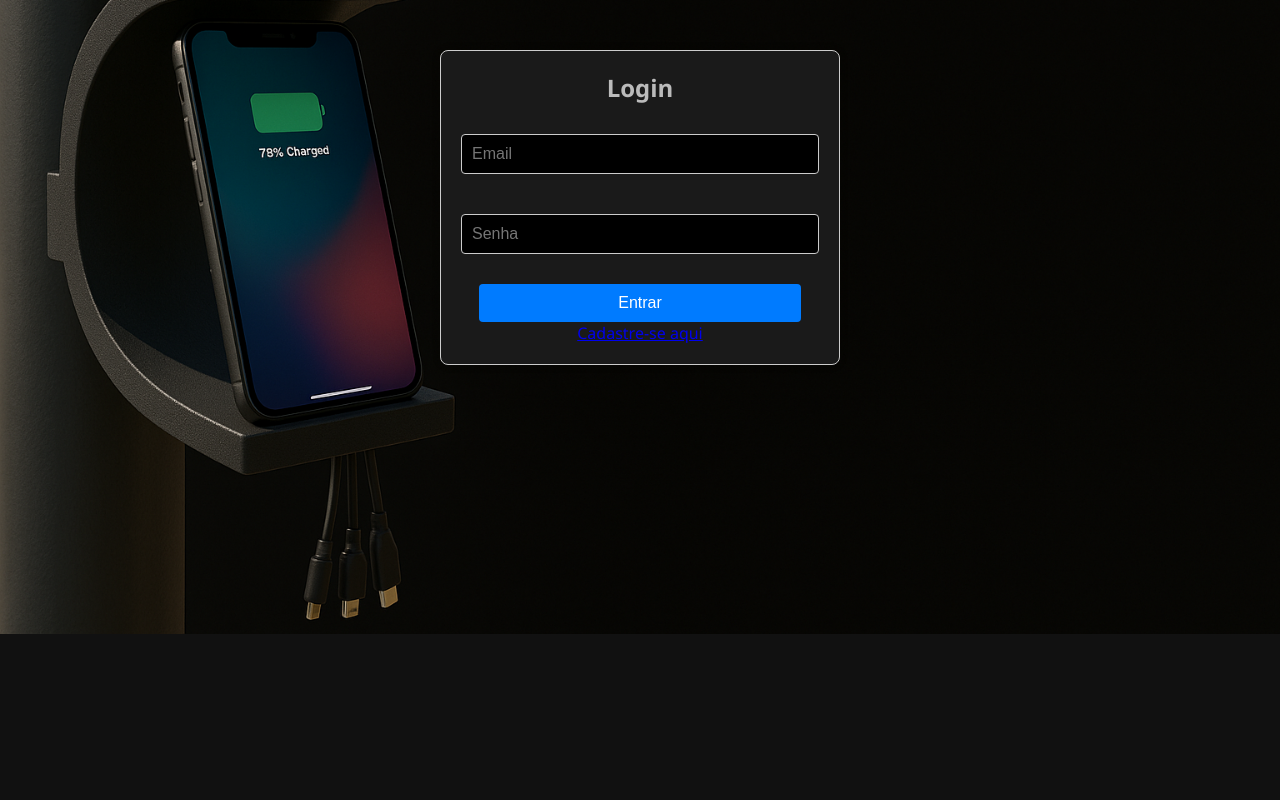
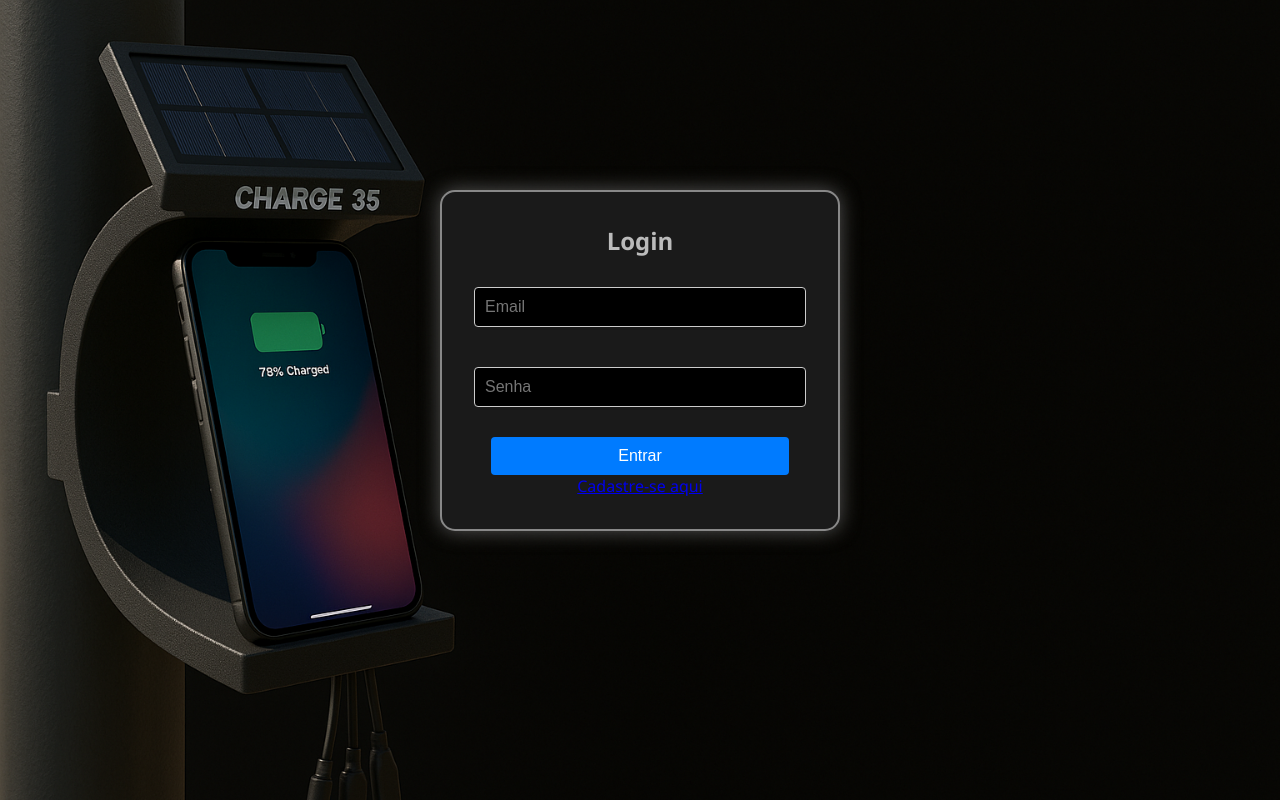
Before and after one commit to caiosilverio7/TCC-2025-PainelCharger, a PHP site: page /login.php in a window 1280 px wide. Run offline with PHP 8.4, Linux system fonts and the light colour scheme.

Commit message:
Ajustes tela de login

```diff
--- a/login.css
+++ b/login.css
@@ -11,20 +11,41 @@ body {
   color: white;
     background-image: url("Imagens/fundo.png");
         background-repeat: no-repeat;
-  background-position: center center;
-  background-size: 100% auto;
+  background-position: center top;
+  background-size: cover;
+    min-height: 100vh;
+    display: flex;
+    justify-content: center;
+    align-items: center;
+}
+#msgErro {
+    padding: 10px;
+    background-color: #fdd;
+    border: 1px solid #f00;
+    color: #a00;
+    text-align: center;
+    margin-bottom: 20px;
+    border-radius: 5px;
+    opacity: 0;
+    transition: opacity 0.5s ease;
+}
+.login-container {
+    width: 100%;
+    max-width: 400px;
+    margin: 0 auto;
+    background-color: #1a1a1a;
+    padding: 2em;
+    border: 2px solid #888888;
+    border-radius: 15px;
+    text-align: center;
+    box-shadow: 0 0 20px rgba(136,136,136,0.6);
+    transform: translateY(-40px);
 }
 
-.login-container {
-  max-width: 400px;
-  margin: 100px auto;
-  background-color: #1a1a1a;
-  padding: 2em;
-  border-radius: 15px;
-  text-align: center;
-  border: 2px solid #888888; /* Cinza chamativo */
-  box-shadow: 0 0 20px rgba(136, 136, 136, 0.6);
-}
+.input-field { margin-bottom: 20px; }
+.input-field input { width: 100%; padding: 10px; box-sizing: border-box; border: 1px solid #ccc; border-radius: 4px; }
+.btn-field { text-align: center; }
+.btn-field button { padding: 10px 20px; background-color: #007bff; color: white; border: none; border-radius: 4px; cursor: pointer; }
 
 h2 {
   color: #bbbbbb; /* Cinza claro */
--- a/login.php
+++ b/login.php
@@ -65,16 +65,11 @@ if ($_SERVER["REQUEST_METHOD"] == "POST" && isset($_POST['email'], $_POST['senha
     }
 }
 
-// Verifica se há mensagem de erro na sessão para exibir, se o redirecionamento
-// de erro tiver acabado de ocorrer.
 $erro_exibir = null;
 if (isset($_SESSION['erro_login'])) {
     $erro_exibir = $_SESSION['erro_login'];
     unset($_SESSION['erro_login']);
 }
-
-// Se chegou direto na página sem enviar formulário, só exibe o formulário abaixo
-// A conexão é fechada antes de o script terminar.
 if (isset($conexao) && $conexao instanceof mysqli) {
     $conexao->close();
 }
@@ -87,35 +82,9 @@ if (isset($conexao) && $conexao instanceof mysqli) {
     <meta charset="UTF-8">
     <meta name="viewport" content="width=device-width, initial-scale=1.0">
     <title>Login - Carregador Solar</title>
-    <!-- Inclui seus estilos CSS -->
+
     <link rel="stylesheet" href="login.css">
-    <link rel="stylesheet" href="estilos.css">
-    <style>
-/* Estilos básicos para a mensagem de erro */
-#msgErro {
-    padding: 10px;
-    background-color: #fdd;
-    border: 1px solid #f00;
-    color: #a00;
-    text-align: center;
-    margin-bottom: 20px;
-    border-radius: 5px;
-    opacity: 0; /* Começa invisível */
-    transition: opacity 0.5s ease; /* Adiciona transição para o JS */
-}
-.login-container {
-    max-width: 400px;
-    margin: 50px auto;
-    padding: 20px;
-    border: 1px solid #ccc;
-    border-radius: 8px;
-    box-shadow: 0 0 10px rgba(0,0,0,0.1);
-}
-.input-field { margin-bottom: 20px; }
-.input-field input { width: 100%; padding: 10px; box-sizing: border-box; border: 1px solid #ccc; border-radius: 4px; }
-.btn-field { text-align: center; }
-.btn-field button { padding: 10px 20px; background-color: #007bff; color: white; border: none; border-radius: 4px; cursor: pointer; }
-</style>
+
 </head>
 <body>
 
```
